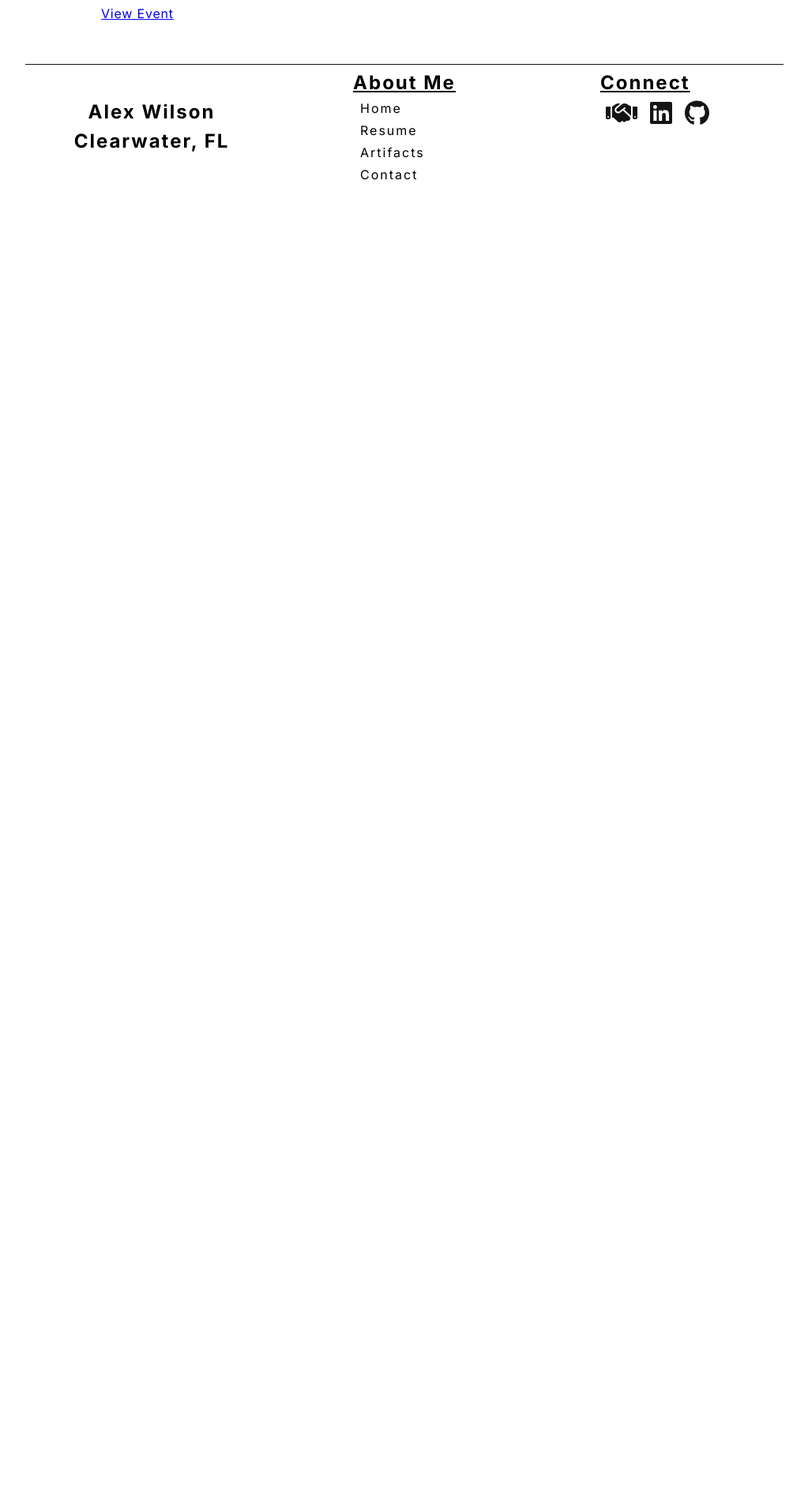
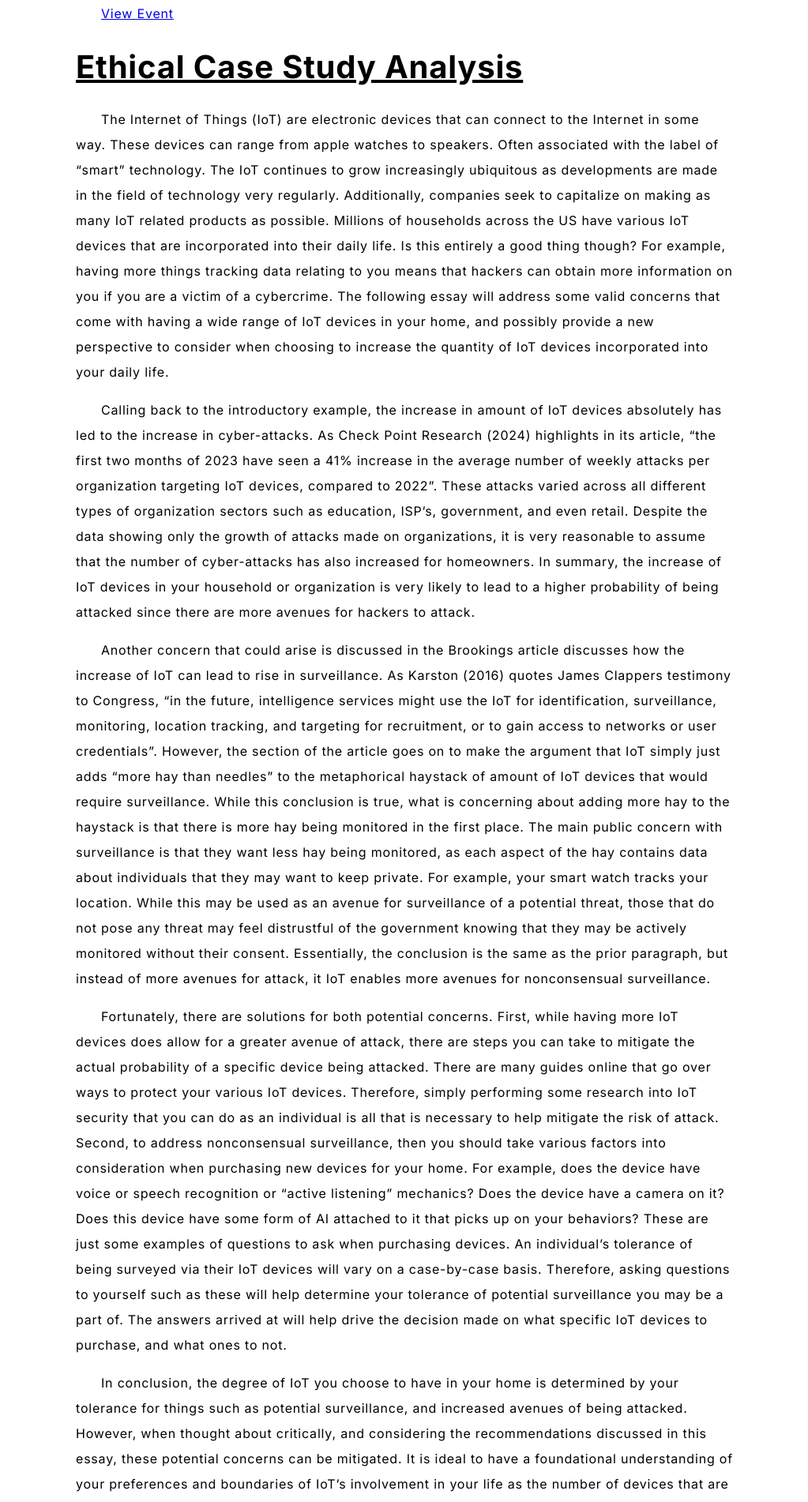
Before and after one commit to apreswilson/eportfolio, a React (Vite) app: page /artifacts in a window 1280 px wide. Shown: the part 5820-7722 px from the top of the page at 79% size, without its empty margins (128-1151 px from the left). Before the commit the page ends 6059 px from the top, so only its background shows below. Built offline with nearby package versions, Linux system fonts and the light colour scheme.

Commit message:
update artifacts

```diff
--- a/src/pages/artifacts/artifacts.tsx
+++ b/src/pages/artifacts/artifacts.tsx
@@ -71,6 +71,22 @@ export default function Artifacts() {
          <p>
             <a href="https://www.youtube.com/watch?v=IP_rtWEMR0o">View Event</a>
          </p>
+         <h1>Ethical Case Study Analysis</h1>
+         <p>
+            The Internet of Things (IoT) are electronic devices that can connect to the Internet in some way. These devices can range from apple watches to speakers. Often associated with the label of “smart” technology. The IoT continues to grow increasingly ubiquitous as developments are made in the field of technology very regularly. Additionally, companies seek to capitalize on making as many IoT related products as possible. Millions of households across the US have various IoT devices that are incorporated into their daily life. Is this entirely a good thing though? For example, having more things tracking data relating to you means that hackers can obtain more information on you if you are a victim of a cybercrime. The following essay will address some valid concerns that come with having a wide range of IoT devices in your home, and possibly provide a new perspective to consider when choosing to increase the quantity of IoT devices incorporated into your daily life.
+         </p>
+         <p>
+            Calling back to the introductory example, the increase in amount of IoT devices absolutely has led to the increase in cyber-attacks. As Check Point Research (2024) highlights in its article, “the first two months of 2023 have seen a 41% increase in the average number of weekly attacks per organization targeting IoT devices, compared to 2022”. These attacks varied across all different types of organization sectors such as education, ISP’s, government, and even retail. Despite the data showing only the growth of attacks made on organizations, it is very reasonable to assume that the number of cyber-attacks has also increased for homeowners. In summary, the increase of IoT devices in your household or organization is very likely to lead to a higher probability of being attacked since there are more avenues for hackers to attack.
+         </p>
+         <p>
+            Another concern that could arise is discussed in the Brookings article discusses how the increase of IoT can lead to rise in surveillance. As Karston (2016) quotes James Clappers testimony to Congress, “in the future, intelligence services might use the IoT for identification, surveillance, monitoring, location tracking, and targeting for recruitment, or to gain access to networks or user credentials”. However, the section of the article goes on to make the argument that IoT simply just adds “more hay than needles” to the metaphorical haystack of amount of IoT devices that would require surveillance. While this conclusion is true, what is concerning about adding more hay to the haystack is that there is more hay being monitored in the first place. The main public concern with surveillance is that they want less hay being monitored, as each aspect of the hay contains data about individuals that they may want to keep private. For example, your smart watch tracks your location. While this may be used as an avenue for surveillance of a potential threat, those that do not pose any threat may feel distrustful of the government knowing that they may be actively monitored without their consent. Essentially, the conclusion is the same as the prior paragraph, but instead of more avenues for attack, it IoT enables more avenues for nonconsensual surveillance.
+         </p>
+         <p>
+            Fortunately, there are solutions for both potential concerns. First, while having more IoT devices does allow for a greater avenue of attack, there are steps you can take to mitigate the actual probability of a specific device being attacked. There are many guides online that go over ways to protect your various IoT devices. Therefore, simply performing some research into IoT security that you can do as an individual is all that is necessary to help mitigate the risk of attack. Second, to address nonconsensual surveillance, then you should take various factors into consideration when purchasing new devices for your home. For example, does the device have voice or speech recognition or “active listening” mechanics? Does the device have a camera on it? Does this device have some form of AI attached to it that picks up on your behaviors? These are just some examples of questions to ask when purchasing devices. An individual’s tolerance of being surveyed via their IoT devices will vary on a case-by-case basis. Therefore, asking questions to yourself such as these will help determine your tolerance of potential surveillance you may be a part of. The answers arrived at will help drive the decision made on what specific IoT devices to purchase, and what ones to not.
+         </p>
+         <p>
+            In conclusion, the degree of IoT you choose to have in your home is determined by your tolerance for things such as potential surveillance, and increased avenues of being attacked. However, when thought about critically, and considering the recommendations discussed in this essay, these potential concerns can be mitigated. It is ideal to have a foundational understanding of your preferences and boundaries of IoT’s involvement in your life as the number of devices that are created continue to grow, and the number of homes that contain them also increase.
+         </p>
       </main>
    )
 }
```
